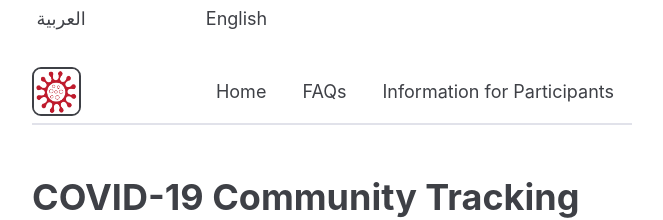
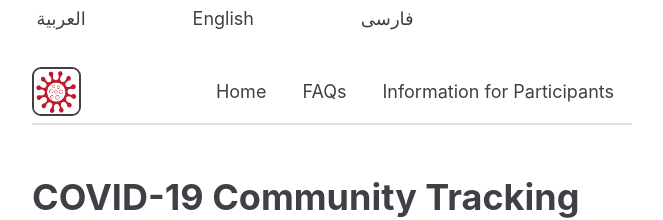
Before and after one commit to coronamapskw/trackcovidkw.org, a Jekyll site: the page built from hi/index.md, in a window 1280 px wide. Shown: the top 220 px of the page, without its empty margins (308-971 px from the left). Built offline with Jekyll 4.4.1, drawn with Linux system fonts in a browser that asks for light colours.

Commit message:
Update languages.yml

```diff
--- a/_data/languages.yml
+++ b/_data/languages.yml
@@ -4,3 +4,6 @@ ar:
 en:
   label: English
   dir: ltr
+fa:
+  label: فارسی
+  dir: rtl
```
